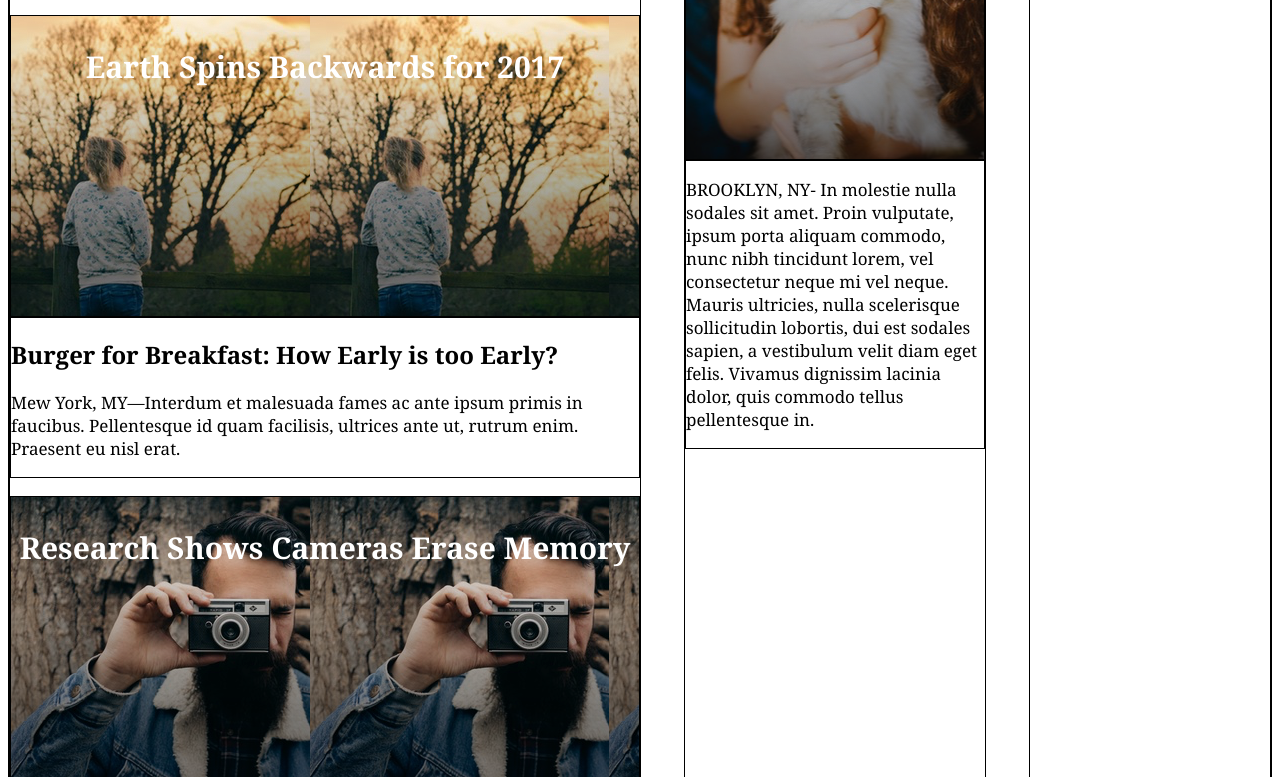
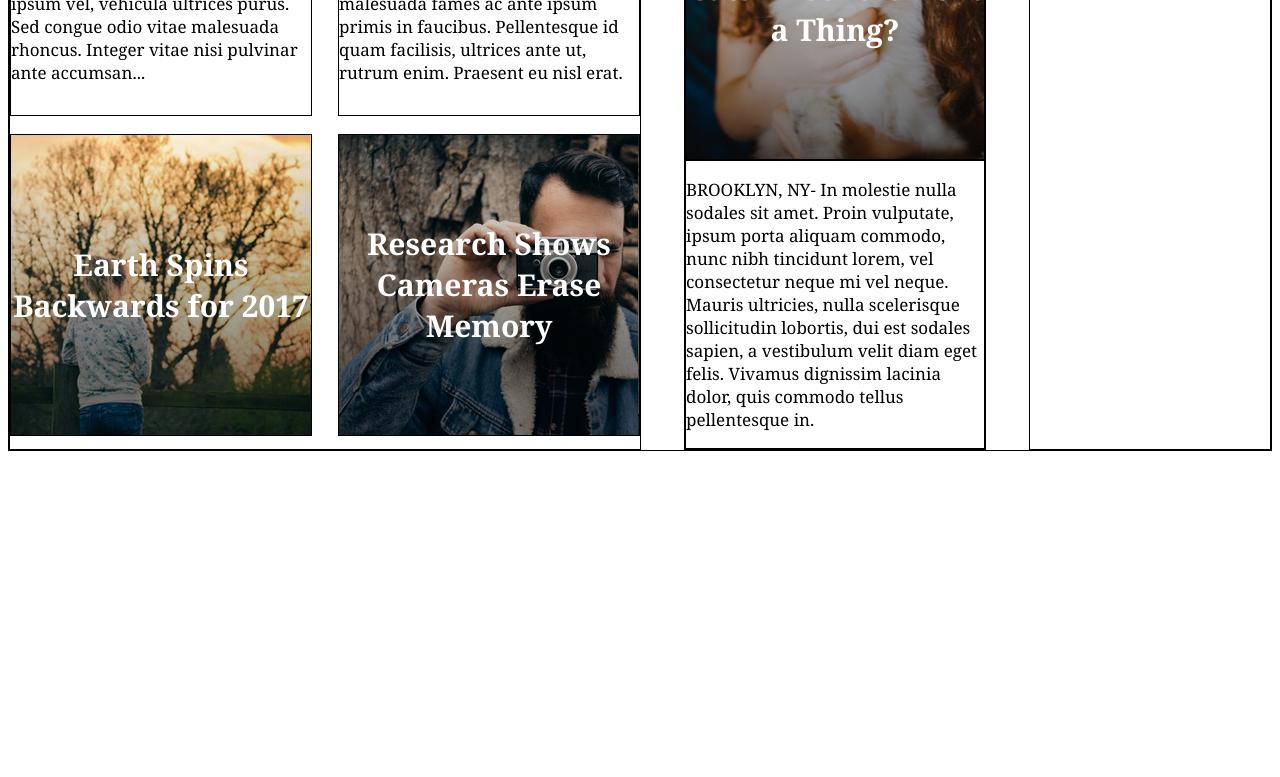
Before and after one commit to kendrajordan/My_Times, a plain HTML site: page index.html in a window 1280 px wide. Shown: the part 808-1585 px from the top of the page. After the commit the page ends 1259 px from the top, so only its background shows below. Drawn offline with Linux system fonts and the light colour scheme; files whose address does not match are found by name.

Commit message:
Organized the large column.

```diff
--- a/index.html
+++ b/index.html
@@ -25,7 +25,7 @@
           <p>Mother of Three Buys Tuna Steak at Phish Concert.
             Leaves, "Feeling Funny."</p>
         </div>
-        <div class="story">
+        <div class="story Valley">
           MONUMENT VALLEY, AZ - Lorem ipsum dolor sit amet, consectetur
           adipiscing elit. Pellentesque nec nisl at augue dapibus dignissim.
           Nunc condimentum rutrum metus, ac eleifend lacus viverra nec. Proin
@@ -37,7 +37,7 @@
           nulla et eros bibendum, sed ullamcorper massa scelerisque. Vestibulum aliquet placerat
           leo a hendrerit. Nulla non sagittis neque. Nullam sit amet fringilla massa.
         </div>
-        <div class="story">
+        <div class="story Orca">
           <h2>Orca Spends Vacation at Land World Puget</h2>
           <p>PUGET, SO - Sed felis elit, faucibus et ipsum vel, vehicula ultrices purus. Sed congue
             odio vitae malesuada rhoncus. Integer vitae nisi pulvinar ante accumsan...</p>
@@ -45,7 +45,7 @@
         <div class="image Earth">
           <p>Earth Spins Backwards for 2017</p>
         </div>
-        <div class="story">
+        <div class="story Burger">
           <h2>Burger for Breakfast: How Early is too Early?</h2>
           <p>Mew York, MY—Interdum et malesuada fames ac ante ipsum primis in faucibus. Pellentesque
             id quam facilisis, ultrices ante ut, rutrum enim. Praesent eu nisl erat.</p>
--- a/resources/css/styles.css
+++ b/resources/css/styles.css
@@ -51,8 +51,12 @@ body{
   justify-content: flex-start;/*columns on the top of the main*/
   border:1px solid black;
 }
-.column.large {
+.column.large {/*Change the flex direction to row and wrap the flex items.*/
   width: 630px;
+flex-direction: row;
+flex-wrap: wrap;
+justify-content: space-between;
+
 }
 
 .column.medium {
@@ -66,20 +70,27 @@ body{
   border:1px solid black;
   font-family: Georgia;
   color: black;
+
 }
+
 .story p{
   font-size: 17px;
+
 }
 .image{
   display: flex;
   justify-content: center;
-  align-items: flex-start;
+  flex-direction: column;
+
+/*To center the text vertically, you must use flex direction to column, center the content on the x-axis and use text align*/
   height: 300px;
   font-family: Georgia;
   font-weight: bold;
   font-size: 30px;
   color: white;
+
 }
+
 .image.Mom{
   background-image: url('/home/kendra/Developer/repos/mytimes/resources/images/img-story-main.png');
   background-repeat: repeat;
@@ -89,6 +100,7 @@ body{
 .image.Earth, .image.Camera, .image.Cat{
   margin-top: 18px;
   border: 1px solid black;
+  text-align: center;
 }
 .image.Earth{
   background-image: url('/home/kendra/Developer/repos/mytimes/resources/images/img-story-2.png');
@@ -104,4 +116,32 @@ body{
 .image.Cat{
   background-image: url('/home/kendra/Developer/repos/mytimes/resources/images/img-story-1.png');
   background-repeat: repeat;
+
 }
+/*order of the flex items and change the height an width of some of the flex items*/
+.image.Mom{
+  order:1;
+}
+.story.Valley{
+  order:2;
+}
+.story.Orca{
+  order:3;
+
+  width:300px;
+}
+.story.Burger{
+  order:3;
+
+  width:300px;
+}
+.image.Earth{
+  order:4;
+
+  width:300px;
+}
+.image.Camera{
+  order:4;
+
+  width:300px;
+}
```
